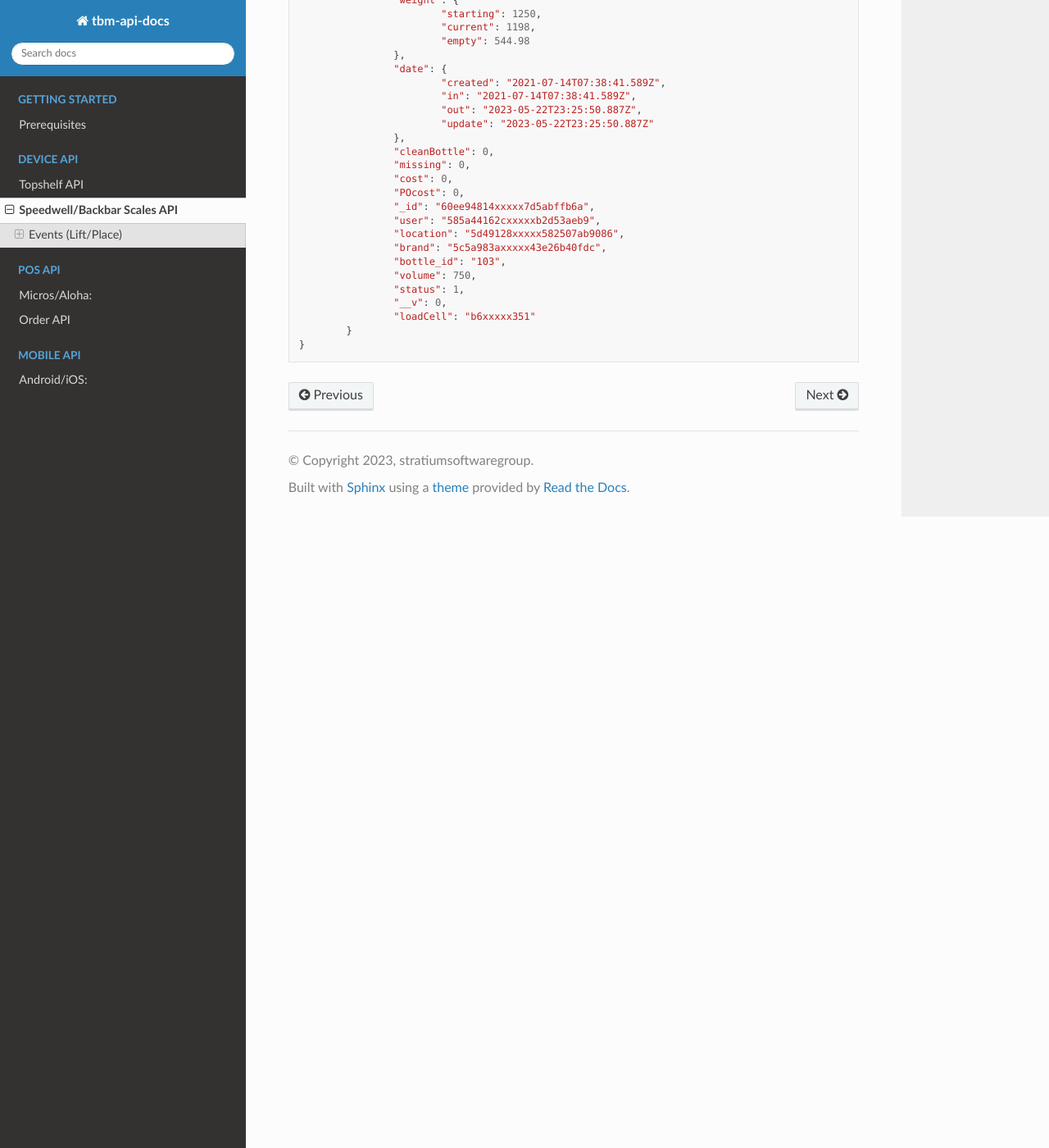
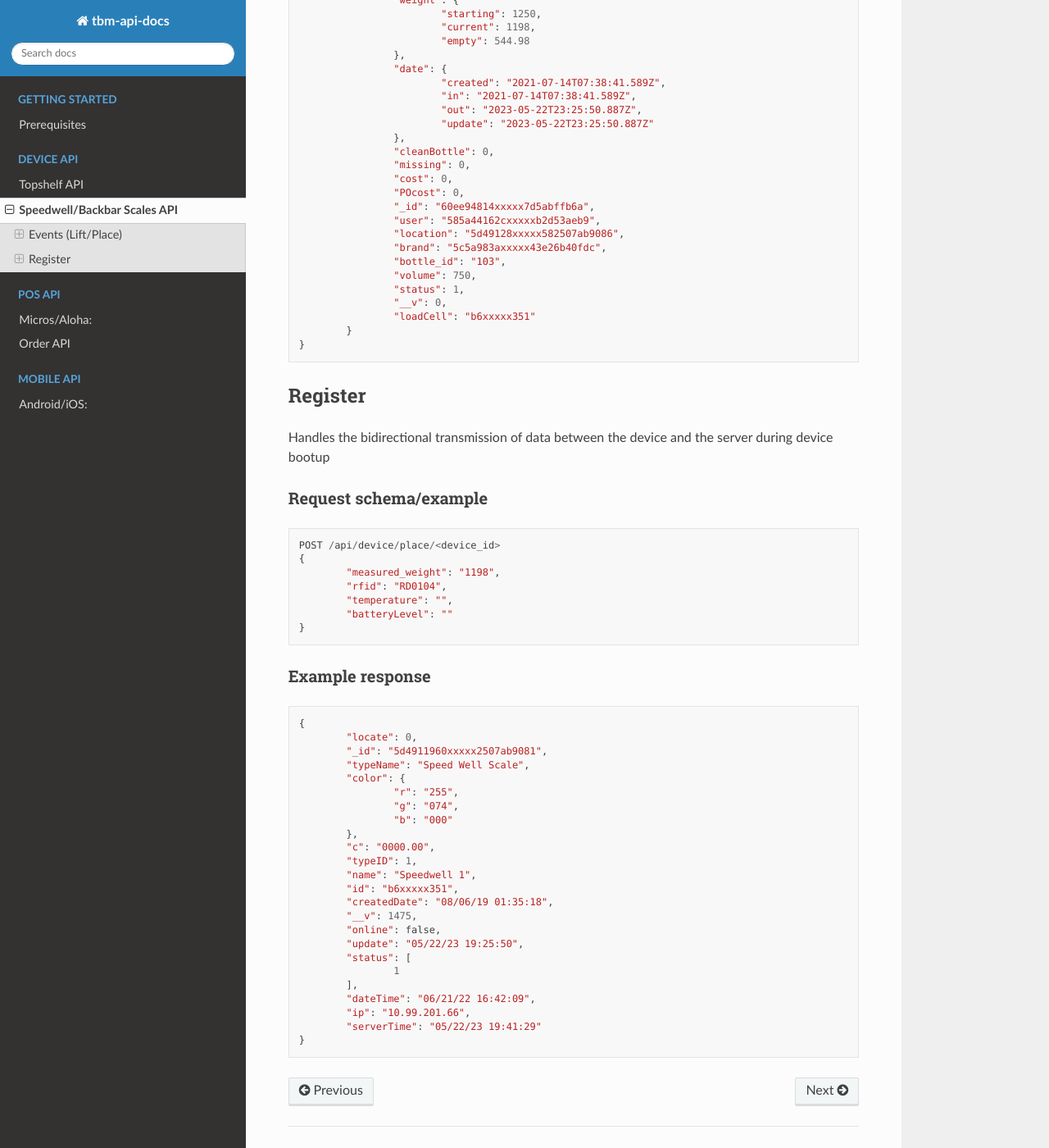
Before and after one commit to gozonjoedaimar/tbm-api-docs, a Sphinx documentation site: the page built from docs/api/device/speedwell_or_backbar.rst, in a window 1280 px wide and 1400 px high, scrolled down 836 px. Shown: the whole window at 82% size. Built offline with Sphinx 7.4.7 and the Read the Docs theme 2.0.0, drawn with Linux system fonts in a browser that asks for light colours.

Commit message:
Add scale register api

```diff
--- a/docs/api/device/speedwell_or_backbar.rst
+++ b/docs/api/device/speedwell_or_backbar.rst
@@ -61,3 +61,51 @@ Example response
 			"loadCell": "b6xxxxx351"
 		}
 	}
+
+Register
+--------
+
+Handles the bidirectional transmission of data between the device and the server during device bootup
+
+Request schema/example
+^^^^^^^^^^^^^^^^^^^^^^
+
+.. code-block::
+
+	POST /api/device/place/<device_id>
+	{
+		"measured_weight": "1198",
+		"rfid": "RD0104",
+		"temperature": "",
+		"batteryLevel": ""
+	}
+
+Example response
+^^^^^^^^^^^^^^^^
+
+.. code-block::
+
+	{
+		"locate": 0,
+		"_id": "5d4911960xxxxx2507ab9081",
+		"typeName": "Speed Well Scale",
+		"color": {
+			"r": "255",
+			"g": "074",
+			"b": "000"
+		},
+		"c": "0000.00",
+		"typeID": 1,
+		"name": "Speedwell 1",
+		"id": "b6xxxxx351",
+		"createdDate": "08/06/19 01:35:18",
+		"__v": 1475,
+		"online": false,
+		"update": "05/22/23 19:25:50",
+		"status": [
+			1
+		],
+		"dateTime": "06/21/22 16:42:09",
+		"ip": "10.99.201.66",
+		"serverTime": "05/22/23 19:41:29"
+	}
```
